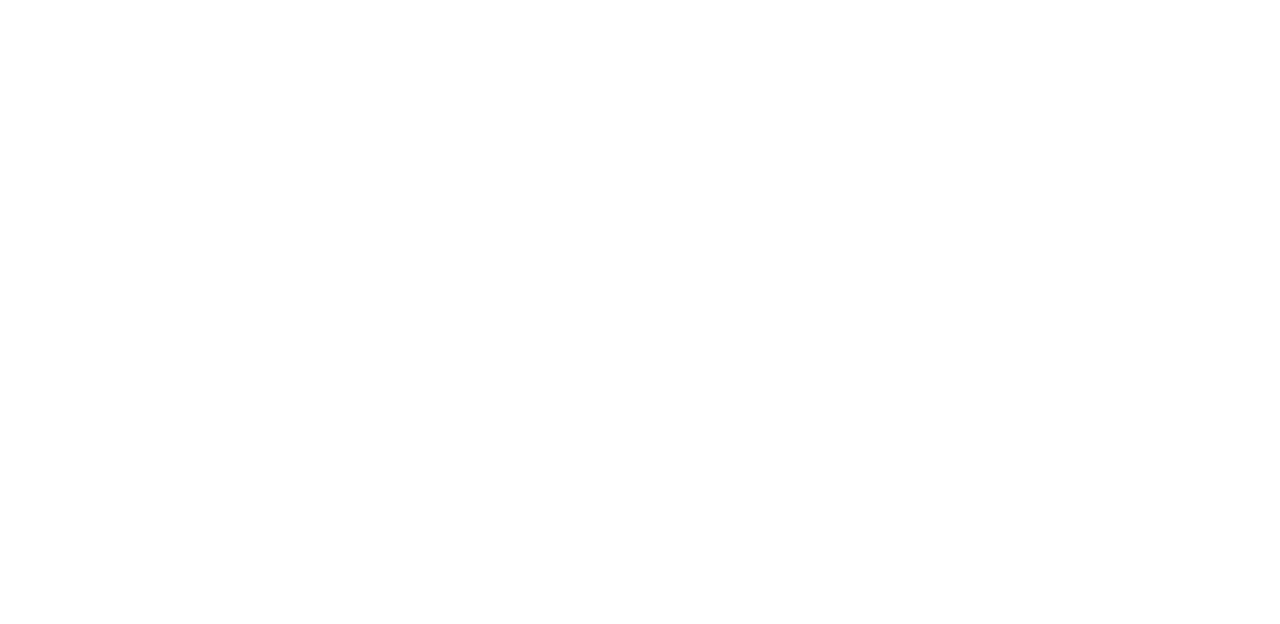
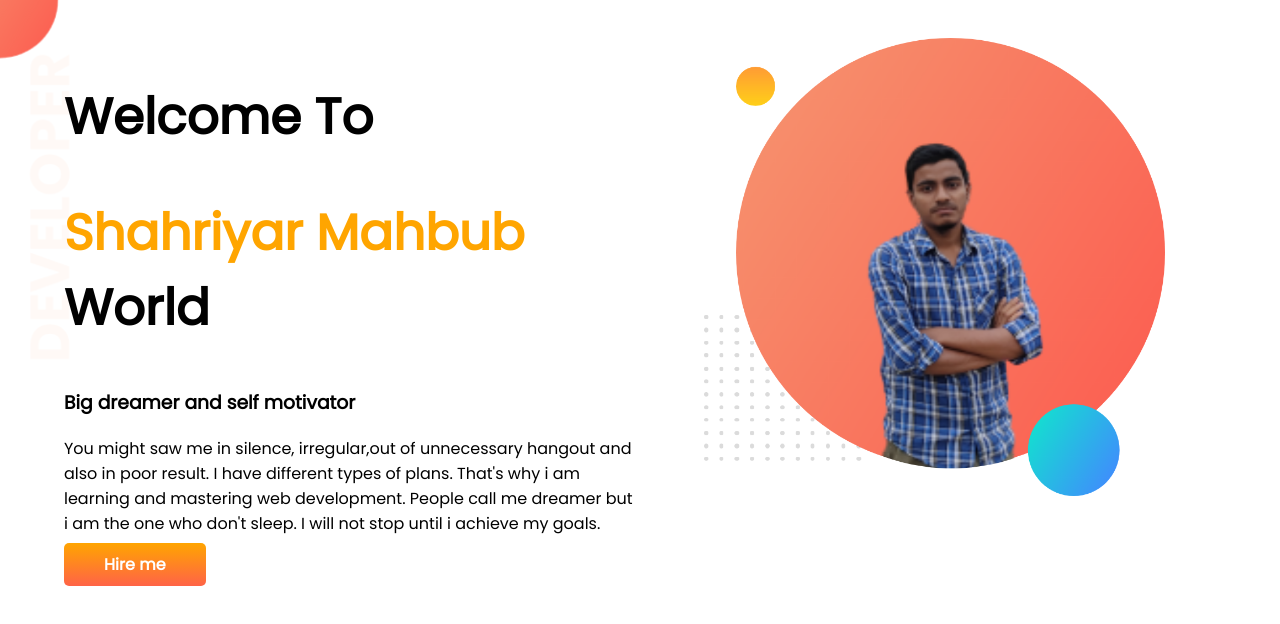
Before and after one commit to Shahriyar001/developer-portfolio, a plain HTML site: page index.html in a window 1280 px wide. Drawn offline with Linux system fonts and the light colour scheme.

Commit message:
top banner added

```diff
--- a/index.html
+++ b/index.html
@@ -1,13 +1,38 @@
 <!DOCTYPE html>
 <html lang="en">
+
 <head>
     <meta charset="UTF-8">
     <meta http-equiv="X-UA-Compatible" content="IE=edge">
     <meta name="viewport" content="width=device-width, initial-scale=1.0">
     <title>Shahriyar portfolio</title>
+    <link rel="preconnect" href="https://fonts.googleapis.com">
+    <link rel="preconnect" href="https://fonts.gstatic.com" crossorigin>
+    <link href="https://fonts.googleapis.com/css2?family=Poppins&display=swap" rel="stylesheet">
     <link rel="stylesheet" href="style.css">
 </head>
+
 <body>
+    <section class="top-banner">
+        <div class="half-width">
+            <h1> Welcome To</h1>
+            <h1><span class="orange">Shahriyar Mahbub</span> World</h1>
+            <h3>Big dreamer and self motivator</h3>
+            <p>You might saw me in silence, irregular,out of unnecessary hangout and also in poor result. I have
+                different
+                types of plans. That's why i am learning and mastering web development. People call me dreamer but i am
+                the
+                one who don't sleep. I will not stop until i achieve my goals.</p>
+            <a class="link-button" target="_blank" href="">Hire me</a>
+        </div>
+        <div class="half-width">
+            <img src="images/1st bg.png" alt="">
+        </div>
+    </section>
+
+
+
 
 </body>
+
 </html>
--- a/style.css
+++ b/style.css
@@ -0,0 +1,40 @@
+body {
+    font-family: 'Poppins', sans-serif;
+    margin: 0%;
+}
+
+h1 {
+    font-size: 50px;
+}
+
+.orange {
+    color: orange;
+}
+
+section {
+    display: flex;
+}
+
+.half-width {
+    width: 50%;
+    padding-left: 5%;
+    padding-top: 3%;
+}
+
+.half-width img {
+    width: 80%;
+}
+
+.link-button {
+    text-decoration: none;
+    background-image: linear-gradient(orange, tomato);
+    color: white;
+    font-weight: 600;
+    padding: 10px 40px;
+    border-radius: 5px;
+}
+
+.top-banner {
+    background-image: url(images/top-banner.png);
+    background-repeat: no-repeat;
+}
```
Also changed, not shown: images/1st bg.png (added), images/dream-bg.png (added), images/exp-bg.png (added), images/jhankar.png (added), images/jhankar2.png (added), images/my-bg.png (added), images/my-bg2.png (added), images/top-banner.png (added), 7 other files.
